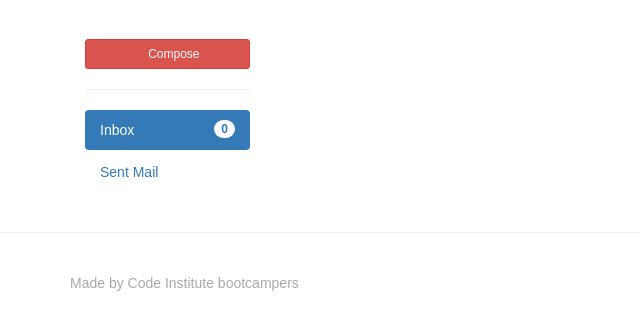
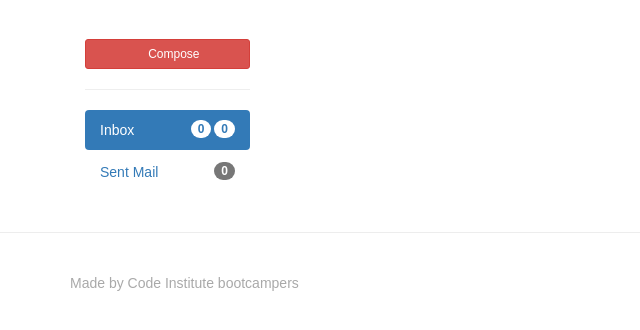
Before and after one commit to CristianBurloiu/messenger-app, a Django app: page /messenger/sent in a window 1280 px wide. Shown: the part 51-381 px from the top of the page, without its empty margins (0-640 px from the left). Run offline with Django 3.2, Linux system fonts and the light colour scheme; some libraries are stand-ins or nearby versions; some web fonts are replaced.

Commit message:
Fixed badges

```diff
--- a/messenger/templates/messenger/inbox.html
+++ b/messenger/templates/messenger/inbox.html
@@ -17,7 +17,7 @@
             <ul class="nav nav-pills nav-stacked">
                 <li class="active"><a href="{% url 'inbox' %}"><span class="badge pull-right">{{ user.messages_received.all|length }}</span> Inbox </a>
                 </li>
-                <li><a href="{% url 'sent' %}">Sent Mail</a></li>
+                <li><a href="{% url 'sent' %}"><span class="badge pull-right">{{ user.messages_sent.all|length }}</span> Sent Mail</a></li>
             </ul>
         </div>
         <div class="col-sm-9 col-md-10">
--- a/messenger/templates/messenger/sent.html
+++ b/messenger/templates/messenger/sent.html
@@ -16,9 +16,9 @@
             <a href="#" class="btn btn-danger btn-sm btn-block" role="button"><i class="glyphicon glyphicon-edit"></i> Compose</a>
             <hr>
             <ul class="nav nav-pills nav-stacked">
-                <li class="active"><a href="{% url 'inbox' %}"><span class="badge pull-right">{{ user.messages_received.all|length }}</span> Inbox </a>
+                <li class="active"><a href="{% url 'inbox' %}"><span class="badge pull-right">{{ user.messages_received.all|length }}</span><span class="badge pull-right">{{ user.messages_received.all|length }}</span> Inbox </a>
                 </li>
-                <li><a href="sent">Sent Mail</a></li>
+                <li><a href="sent"><span class="badge pull-right">{{ user.messages_sent.all|length }}</span> Sent Mail</a></li>
             </ul>
         </div>
         <div class="col-sm-9 col-md-10">
```
